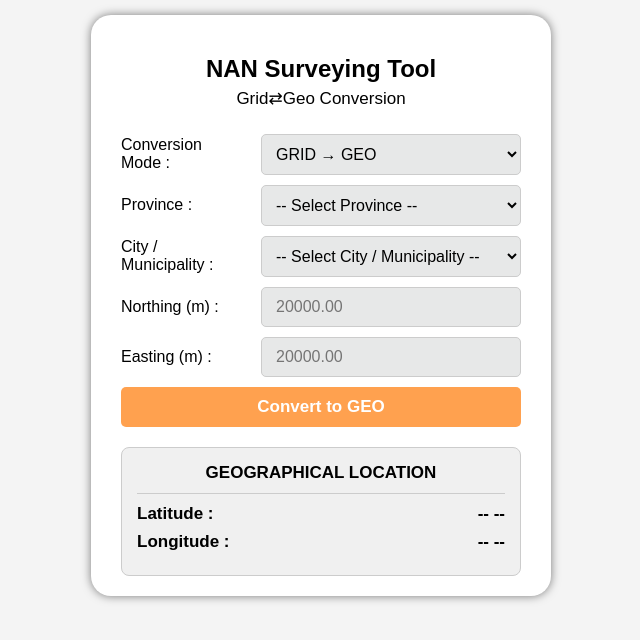
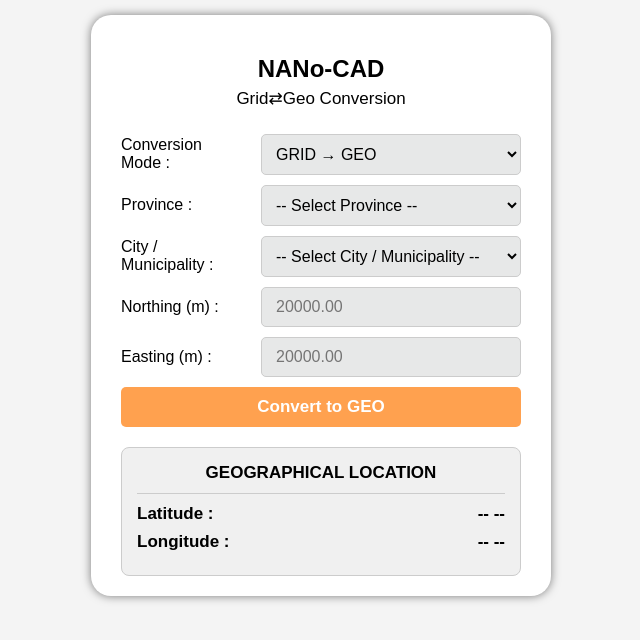
Before and after one commit to NanGlase/grid-geo-grid, a plain HTML site: page index.html in a window 1280 px wide. Shown: the whole page, without its empty margins (319-959 px from the left). Drawn offline with Linux system fonts and the light colour scheme.

Commit message:
Update index.html

```diff
--- a/index.html
+++ b/index.html
@@ -165,7 +165,7 @@
 </head>
 <body>
   <div class="converter-container">
-    <h2>NAN Surveying Tool</h2>
+    <h2>NANo-CAD</h2>
     <h3>Grid⇄Geo Conversion</h3>
 
 
```
